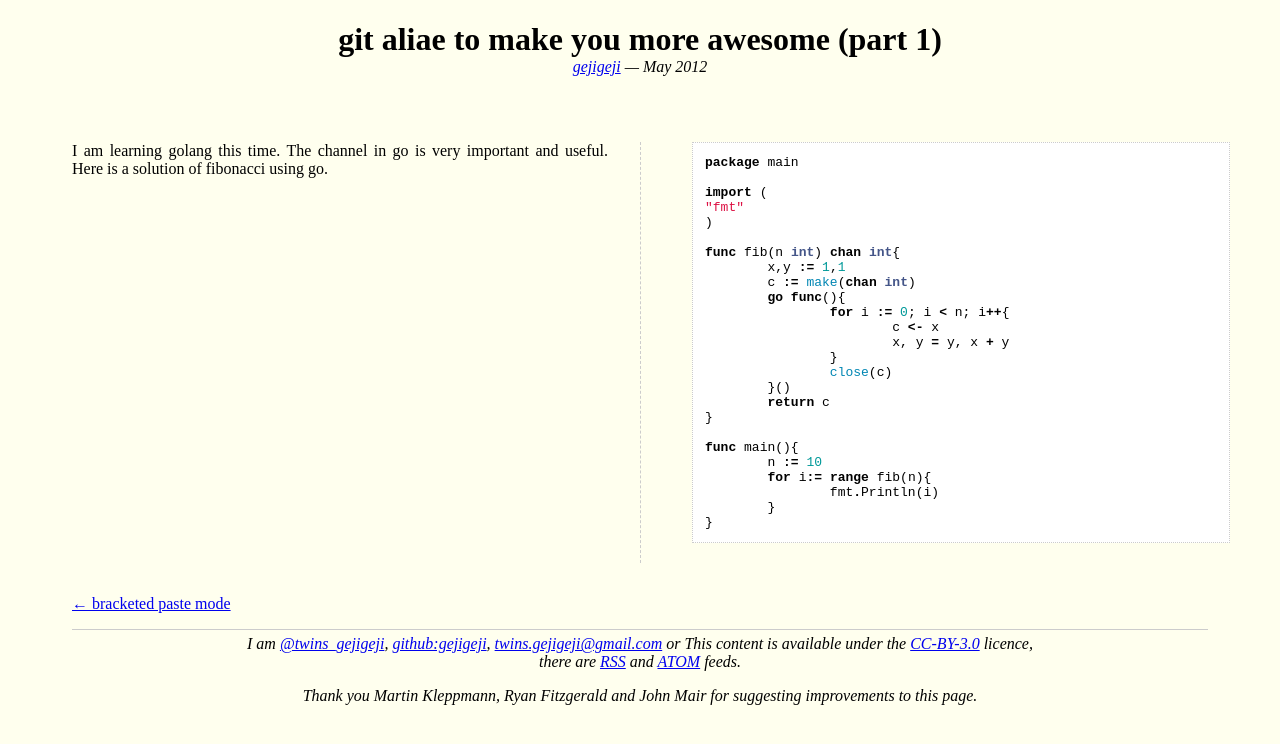
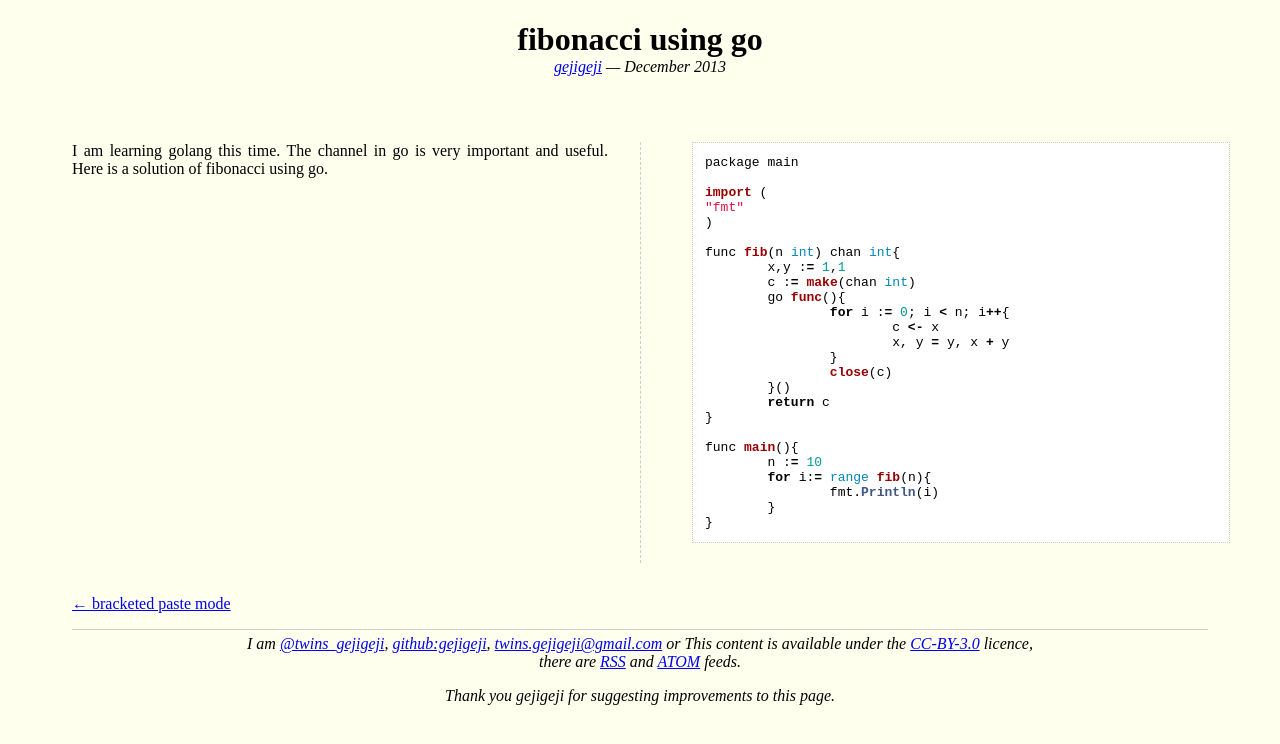
Before and after one commit to gejigeji/gejigeji.github.com, a Jekyll site: the page built from _posts/2013-12-06-fibonacci-using-go.md, in a window 1280 px wide. Shown: the top 744 px of the page. Built offline with Jekyll 4.4.1, drawn with Linux system fonts in a browser that asks for light colours; Markdown is read by kramdown in place of the engine named in the settings; comment, search, counter and statistics services are not loaded.

Commit message:
fib using go

```diff
--- a/_posts/2013-12-06-fibonacci-using-go.md
+++ b/_posts/2013-12-06-fibonacci-using-go.md
@@ -1,16 +1,16 @@
 ---
-title: git aliae to make you more awesome (part 1)
-permalink: blog/git-aliae-1.html
+title: fibonacci using go
+permalink: blog/fibonacci-using-go.html
 layout: post
-fuzzydate: May 2012
-credit: Martin Kleppmann, Ryan Fitzgerald and John Mair
+fuzzydate: December 2013
+credit: gejigeji
 ---
 
 I am learning golang this time.
 The channel in go is very important and useful.
 Here is a solution of fibonacci using go.
 
-{% highlight go %}
+{% highlight python %}
 package main
 
 import (
```
